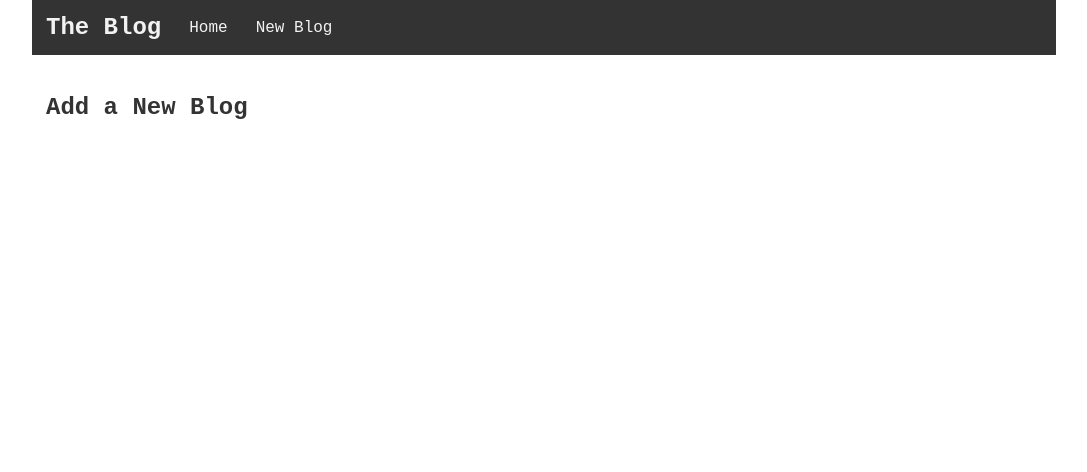
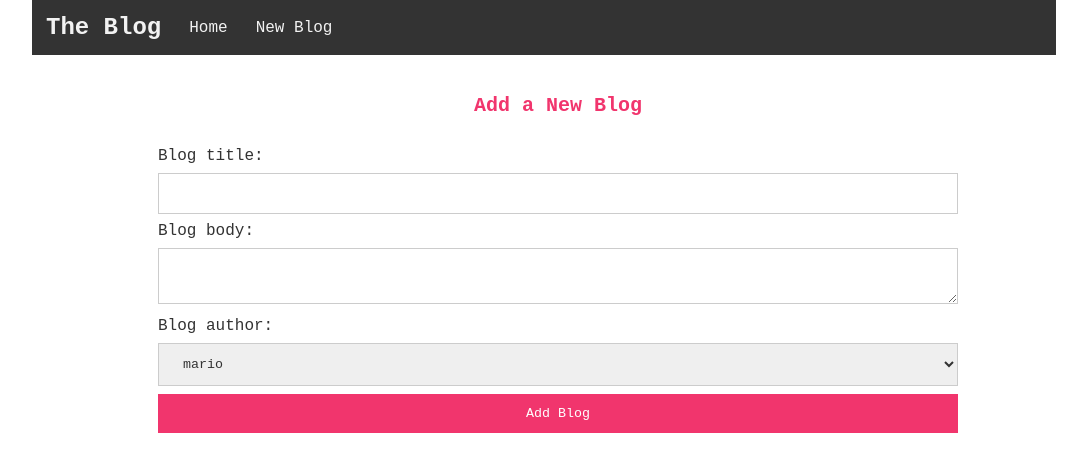
Before and after one commit to harry-chew/learn-react, a React (Create React App) app: page /create in a window 1280 px wide. Shown: the top 472 px of the page, without its empty margins (96-1183 px from the left). Built offline with nearby package versions, Linux system fonts and the light colour scheme.

Commit message:
update: reactive inputs

```diff
--- a/src/Create.js
+++ b/src/Create.js
@@ -1,7 +1,32 @@
+import { useState } from "react";
+
 const Create = () => {
+    const [title, setTitle] = useState('');
+    const [body, setBody] = useState('');
+    const [author, setAuthor] = useState('mario');
+
     return (
         <div className="create">
             <h2>Add a New Blog</h2>
+            <form action="">
+                <label htmlFor="">Blog title:</label>
+                <input type="text"
+                    required
+                    value={title}
+                    onChange={(e) => setTitle(e.target.value)}/>
+                <label htmlFor="">Blog body:</label>
+                <textarea required
+                    value={body}
+                    onChange={(e) => setBody(e.target.value)}>
+                </textarea>
+                <label htmlFor="">Blog author:</label>
+                <select value={author} onChange={(e) => setAuthor(e.target.value)}>
+                    <option value="mario">mario</option>
+                    <option value="yoshi">yoshi</option>
+                    <option value="harry">harry</option>
+                </select>
+                <button>Add Blog</button>
+            </form>
         </div>
      );
 }
--- a/src/index.css
+++ b/src/index.css
@@ -86,3 +86,37 @@
   font-size: 18px;
   color : #333;
 }
+
+.create {
+  max-width: 800px;
+  margin : 0 auto;
+  text-align: center;
+}
+
+.create label {
+  text-align: left;
+  display: block;
+}
+
+.create h2 {
+  font-size: 20px;
+  color: #f1356d;
+  margin-bottom: 30px;
+}
+
+.create input, .create textarea, .create select {
+  width: 100%;
+  padding: 12px 20px;
+  margin: 8px 0;
+  box-sizing: border-box;
+  border: 1px solid #ccc;
+}
+
+.create button {
+  background-color: #f1356d;
+  color: #fff;
+  padding: 12px 20px;
+  border: none;
+  cursor: pointer;
+  width: 100%;
+}
```
